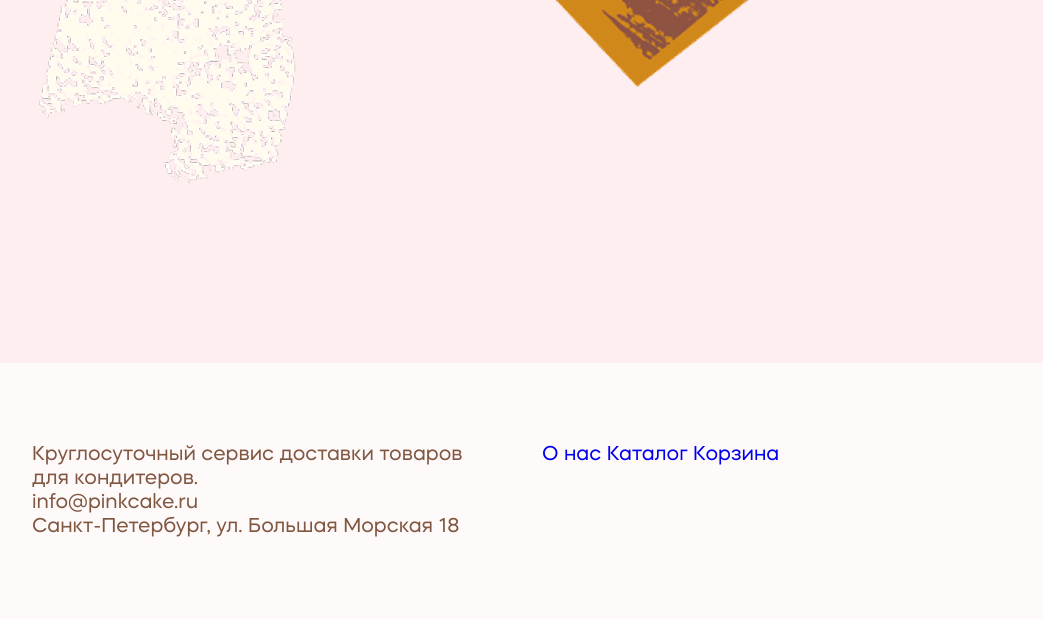
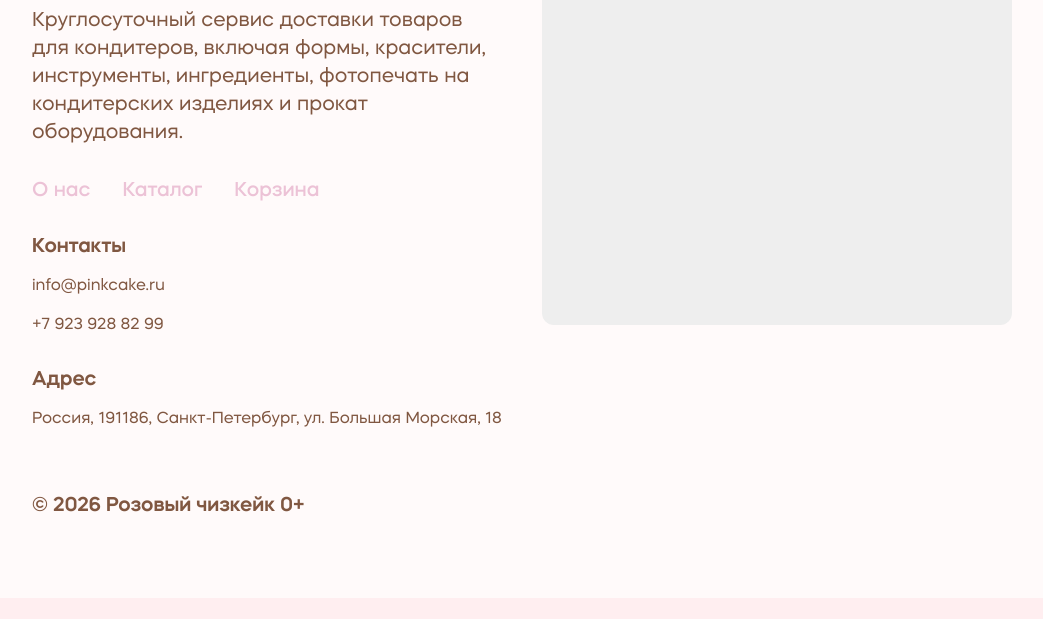
Before and after one commit to The-team-of-ADM-Nastya-Semyon-Vadim/frontend, a website: page index.html in a window 1280 px wide. Shown: the part 4744-5363 px from the top of the page, without its empty margins (118-1161 px from the left). After the commit the page ends 5342 px from the top, so only its background shows below. Drawn offline with nearby package versions, Linux system fonts and the light colour scheme; no server answers; files whose address does not match are found by name.

Commit message:
исправил слияние

```diff
--- a/index.html
+++ b/index.html
@@ -4,6 +4,8 @@
     <meta charset="UTF-8">
     <meta name="viewport" content="width=device-width, initial-scale=1.0">
     <title>Розовый чизкейк</title>
+    <link rel="preconnect" href="https://biyhsdqiuskocypowlsv.supabase.co" crossorigin>
+    <link rel="dns-prefetch" href="https://biyhsdqiuskocypowlsv.supabase.co">
     <link rel="stylesheet" href="style.css">
     <link rel="stylesheet" href="stylesheet.css">
     <script src="https://unpkg.com/@supabase/supabase-js@2/dist/umd/supabase.js" defer></script>
@@ -168,36 +170,53 @@
                     </p>
 
                     <form class="subscribe-form">
-                        <input type="text" placeholder="Имя">
-                        <input type="email" placeholder="Email">
-                        <button class="btn">Подписаться</button>
+                        <input type="text" placeholder="Имя" name="name" autocomplete="name">
+                        <input type="email" placeholder="Email" name="email" autocomplete="email">
+                        <button type="submit" class="btn subscribe-form__submit">Подписаться</button>
                     </form>
 
                 </div>
 
+                <img class="subscribe-img" src="img/formback.png" alt="" width="800" height="600" loading="lazy" decoding="async">
+
             </div>
-            <img src="img/formback.png" style="min-width: 50%; margin-top: 32px;">
         </section>
      </main>
 
         <footer class="footer">
             <div class="container footer-inner">
 
-                <div class="footer-info">
+                <div class="footer-col footer-col--left">
+                    <a href="index.html" class="footer-logo" aria-label="На главную">
+                        <img src="img/logo.svg" alt="PinkCake" width="120">
+                    </a>
 
-                    <p>
-                    Круглосуточный сервис доставки товаров для кондитеров.
+                    <p class="footer-lead">
+                        Круглосуточный сервис доставки товаров для кондитеров, включая формы, красители, инструменты, ингредиенты, фотопечать на кондитерских изделиях и прокат оборудования.
                     </p>
 
-                    <p>info@pinkcake.ru</p>
-                    <p>Санкт-Петербург, ул. Большая Морская 18</p>
+                    <nav class="footer-nav" aria-label="Нижнее меню">
+                        <a href="#">О нас</a>
+                        <a href="catalog.html">Каталог</a>
+                        <a href="#">Корзина</a>
+                    </nav>
 
+                    <div class="footer-meta">
+                        <p class="footer-meta__title">Контакты</p>
+                        <p class="footer-meta__text footer-meta__email">info@pinkcake.ru</p>
+                        <p class="footer-meta__text footer-meta__phone"><a href="tel:+79239288299">+7 923 928 82 99</a></p>
+
+                        <p class="footer-meta__title">Адрес</p>
+                        <p class="footer-meta__text footer-meta__address">Россия, 191186, Санкт-Петербург, ул. Большая Морская, 18</p>
+                    </div>
+
+                    <p class="footer-copy">©&nbsp;2026&nbsp;Розовый чизкейк&nbsp;0+</p>
                 </div>
 
-                <div class="footer-menu">
-                    <a href="#">О нас</a>
-                    <a href="#">Каталог</a>
-                    <a href="#">Корзина</a>
+                <div class="footer-col footer-col--map">
+                    <div class="footer-map-wrap">
+                        <script type="text/javascript" charset="utf-8" async src="https://api-maps.yandex.ru/services/constructor/1.0/js/?um=constructor%3Aacea58c22fa9ec83efbfde901526d8319325cc163b80a4f0272f1d2bf2c0776f&amp;width=100%25&amp;height=400&amp;lang=ru_RU&amp;scroll=true"></script>
+                    </div>
                 </div>
 
             </div>
```
